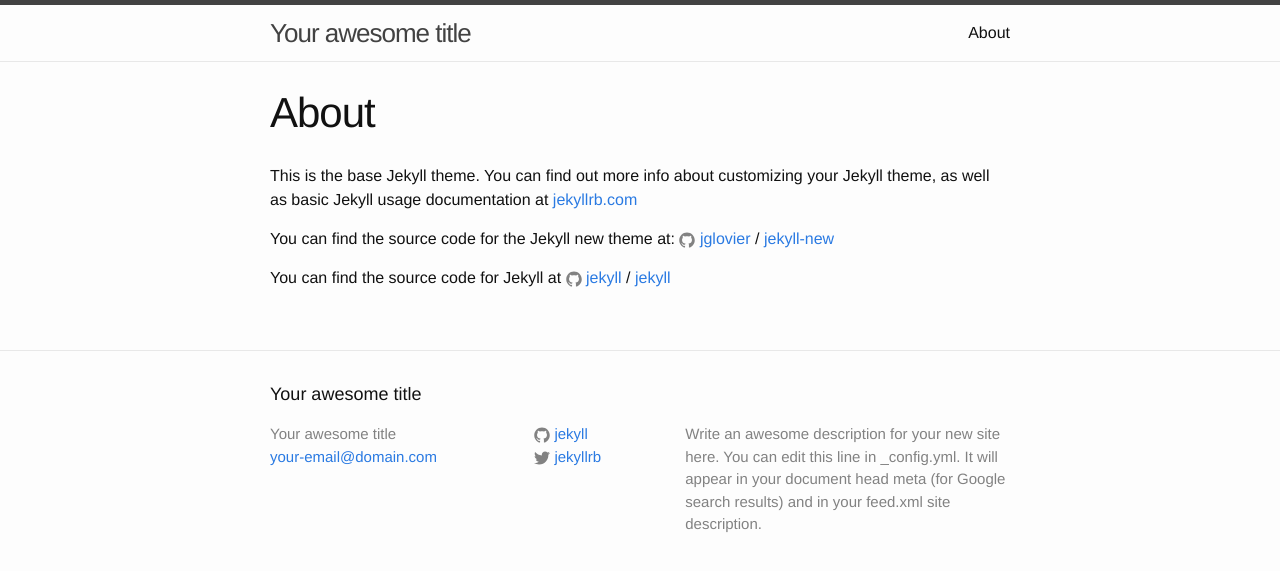
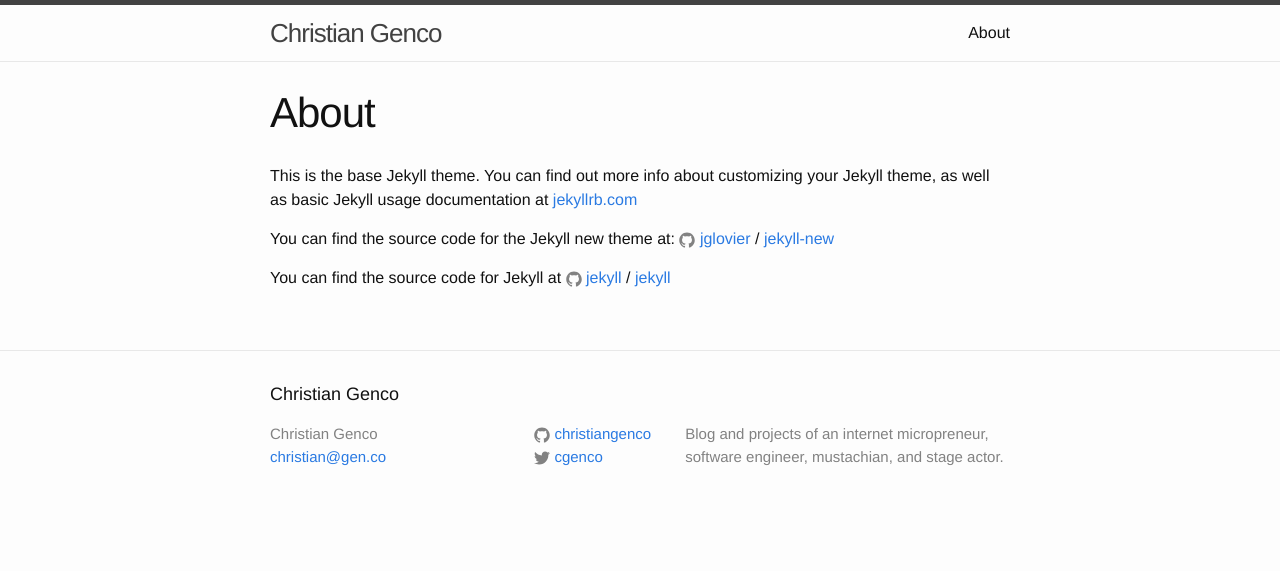
Before and after one commit to christiangenco/christiangenco.github.io, a Jekyll site: the page built from about.md, in a window 1280 px wide. Shown: the top 571 px of the page. Built offline with Jekyll 4.4.1, drawn with Linux system fonts in a browser that asks for light colours.

Commit message:
updating content

```diff
--- a/_config.yml
+++ b/_config.yml
@@ -6,18 +6,25 @@
 # 'jekyll serve'. If you change this file, please restart the server process.
 
 # Site settings
-title: Your awesome title
-email: your-email@domain.com
-description: > # this means to ignore newlines until "baseurl:"
-  Write an awesome description for your new site here. You can edit this
-  line in _config.yml. It will appear in your document head meta (for
-  Google search results) and in your feed.xml site description.
+title: Christian Genco
+email: christian@gen.co
+description: "Blog and projects of an internet micropreneur, software engineer, mustachian, and stage actor."
 baseurl: "" # the subpath of your site, e.g. /blog
-url: "http://yourdomain.com" # the base hostname & protocol for your site
-twitter_username: jekyllrb
-github_username:  jekyll
+url: "http://christian.gen.co" # the base hostname & protocol for your site
+twitter_username: cgenco
+github_username:  christiangenco
 
 # Build settings
 markdown: kramdown
 
 permalink: :title
+
+# page defaults
+defaults:
+  -
+    scope:
+      path: "" # an empty string here means all files in the project
+      type: "posts" # can be pages, posts, or drafts
+    values:
+      layout: "post"
+      author: Christian Genco
```
Also changed, not shown: _posts/2014-05-26-ring.md (added, +151 -0 lines), _posts/2015-10-29-welcome-to-jekylll.md (deleted, +0 -29 lines).
